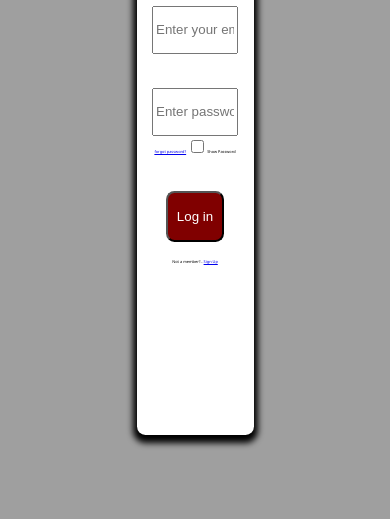
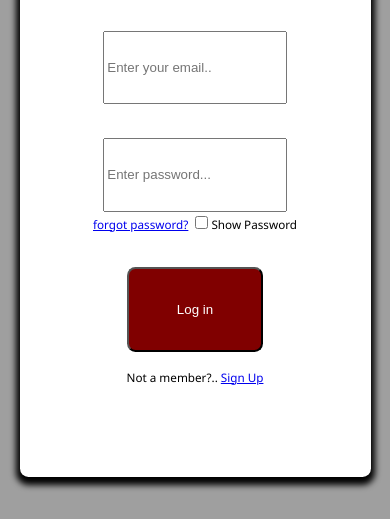
Before and after one commit to saurav-2811/hybrid_login-signup_form, a plain HTML site: page index.html in a window 390 px wide. Shown: the part 325-844 px from the top of the page. Drawn offline with Linux system fonts and the light colour scheme.

Commit message:
worked on resposiveness

```diff
--- a/style.css
+++ b/style.css
@@ -87,3 +87,56 @@ body {
 #ques {
     font-size: 1vw;
 }
+@media screen and (max-width: 1174px){
+    .cont1 {
+    width:90vw;
+    }
+    #login,
+#signup {
+    height: 8vh;
+    width: 25vw;
+   }
+   .inputstyle {
+    height:6vh;
+    width: 35vw;
+}
+.btn {
+    height: 6vh;
+    width: 15vw;
+}
+.forgt{
+    font-size: 2vw;
+
+}
+#ques {
+    font-size: 2vw;
+}
+}
+@media screen and (max-width: 430px){
+.forgt{
+    font-size: 3vw;
+
+}
+#ques {
+    font-size: 3vw;
+}
+}
+@media screen and (max-width: 410px){
+    .cont1 {
+        width:90vw;
+        height: 75vh;
+        }
+        #login,
+    #signup {
+        height: 10vh;
+        width: 35vw;
+       }
+       .inputstyle {
+        height:8vh;
+        width: 45vw;
+    }
+    .btn {
+        height: 8vh;
+        width: 25vw;
+    }
+}
```
